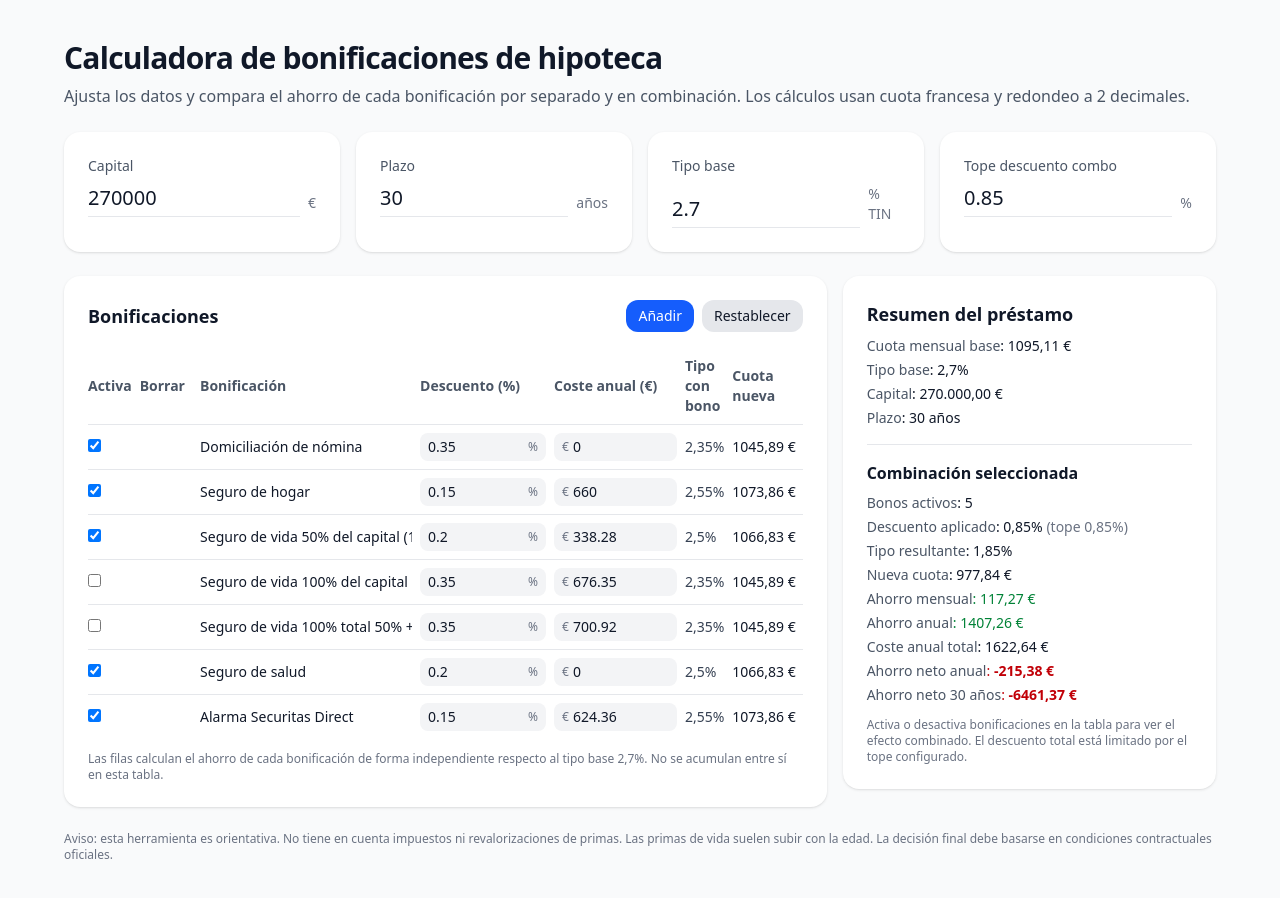
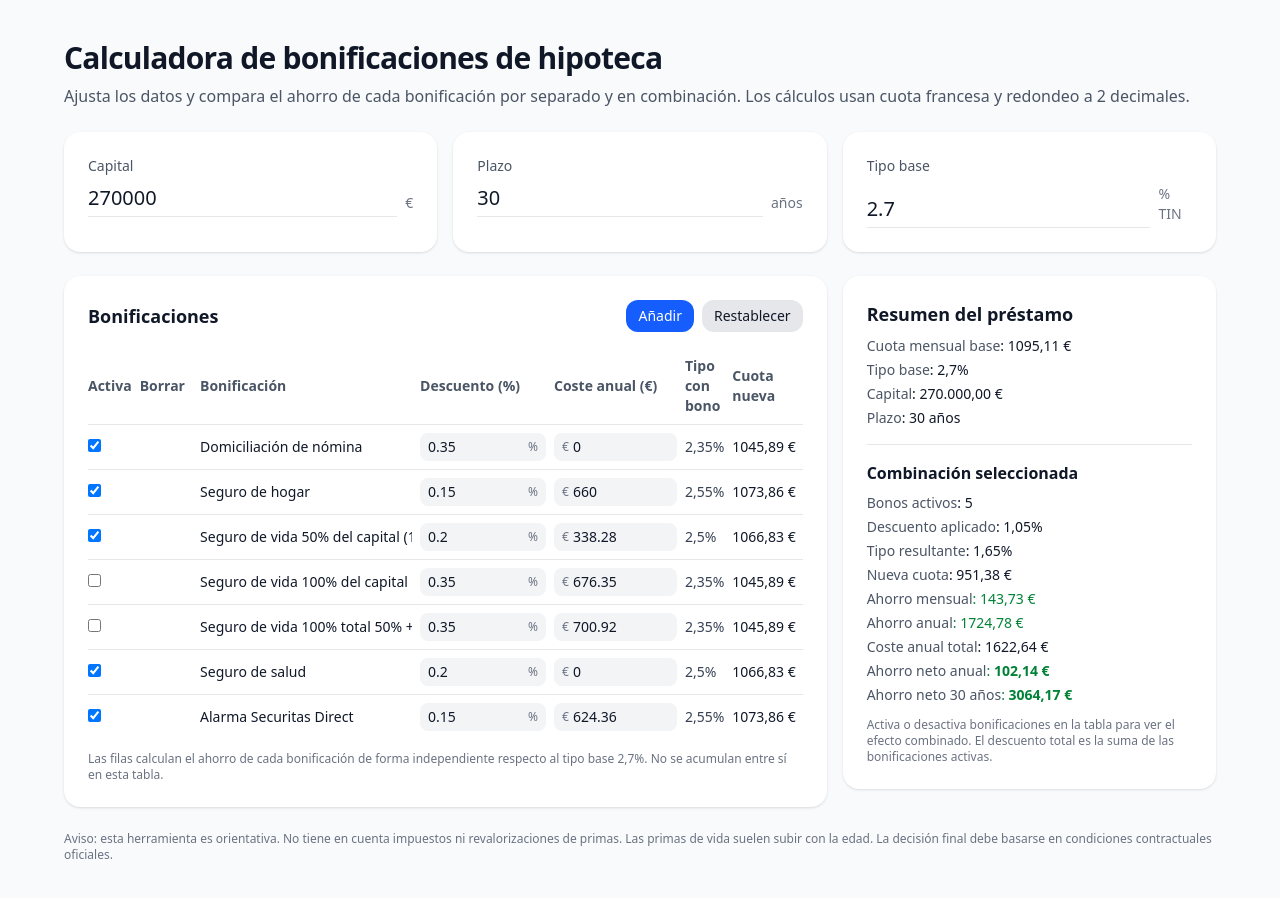
Before and after one commit to victoriano/hipotecas, a React (Vite) app: page / in a window 1280 px wide. Shown: the top 898 px of the page. Built offline with nearby package versions, Linux system fonts and the light colour scheme.

Commit message:
feat: remove combo cap UI and compute sum of active bonuses; lighter row dividers

```diff
--- a/src/MortgageBonusCalculator.tsx
+++ b/src/MortgageBonusCalculator.tsx
@@ -19,7 +19,6 @@ export default function MortgageBonusCalculator() {
   const [capital, setCapital] = useState(270000);
   const [years, setYears] = useState(30);
   const [baseRatePct, setBaseRatePct] = useState(2.7); // % anual
-  const [maxComboDiscountPct, setMaxComboDiscountPct] = useState(0.85); // % máximo bonificable total
 
   // Bonificaciones por defecto según tu email
   const [bonuses, setBonuses] = useState<Bonus[]>([
@@ -77,7 +76,7 @@ export default function MortgageBonusCalculator() {
   const combo = useMemo(() => {
     const enabled = bonuses.filter(b => b.enabled);
     const sumDiscount = enabled.reduce((acc, b) => acc + b.discountPct, 0);
-    const appliedDiscount = Math.min(sumDiscount, maxComboDiscountPct);
+    const appliedDiscount = sumDiscount;
     const comboRate = baseRatePct - appliedDiscount;
     const comboPayment = paymentMonthly(capital, comboRate, nMonths);
     const monthlySaving = basePayment - comboPayment;
@@ -86,7 +85,7 @@ export default function MortgageBonusCalculator() {
     const netAnnual = annualSaving - annualCost;
     const net30y = monthlySaving * nMonths - annualCost * years;
     return { appliedDiscount, comboRate, comboPayment, monthlySaving, annualSaving, annualCost, netAnnual, net30y, enabledCount: enabled.length };
-  }, [bonuses, basePayment, baseRatePct, capital, maxComboDiscountPct, nMonths, years]);
+  }, [bonuses, basePayment, baseRatePct, capital, nMonths, years]);
 
   function updateBonus(id: string, patch: Partial<Bonus>) {
     setBonuses(prev => prev.map(b => b.id === id ? { ...b, ...patch } : b));
@@ -123,7 +122,6 @@ export default function MortgageBonusCalculator() {
     setCapital(270000);
     setYears(30);
     setBaseRatePct(2.7);
-    setMaxComboDiscountPct(0.85);
     setBonuses([
       { id: "nomina", name: "Domiciliación de nómina", discountPct: 0.35, annualCost: 0, enabled: true },
       { id: "hogar", name: "Seguro de hogar", discountPct: 0.15, annualCost: 660, enabled: true },
@@ -162,11 +160,10 @@ export default function MortgageBonusCalculator() {
         </header>
 
         {/* Panel de parámetros del préstamo */}
-        <section className="grid md:grid-cols-4 gap-4">
+        <section className="grid md:grid-cols-3 gap-4">
           <Card title="Capital" subtitle="€" value={capital} onChange={(v)=> setCapital(parseNum(v))} step="1000" />
           <Card title="Plazo" subtitle="años" value={years} onChange={(v)=> setYears(Math.max(1, Math.round(parseNum(v))))} step="1" />
           <Card title="Tipo base" subtitle="% TIN" value={baseRatePct} onChange={(v)=> setBaseRatePct(parseNum(v))} step="0.01" />
-          <Card title="Tope descuento combo" subtitle="%" value={maxComboDiscountPct} onChange={(v)=> setMaxComboDiscountPct(parseNum(v))} step="0.01" />
         </section>
 
         <section className="grid md:grid-cols-3 gap-4">
@@ -252,7 +249,7 @@ export default function MortgageBonusCalculator() {
             <h3 className="font-semibold mb-2">Combinación seleccionada</h3>
             <ul className="text-sm space-y-1">
               <li><span className="text-gray-600">Bonos activos</span>: {combo.enabledCount}</li>
-              <li><span className="text-gray-600">Descuento aplicado</span>: {pct(combo.appliedDiscount)} <span className="text-gray-500">(tope {pct(maxComboDiscountPct)})</span></li>
+              <li><span className="text-gray-600">Descuento aplicado</span>: {pct(combo.appliedDiscount)}</li>
               <li><span className="text-gray-600">Tipo resultante</span>: {pct(combo.comboRate)}</li>
               <li><span className="text-gray-600">Nueva cuota</span>: <span className="font-medium">{eur(combo.comboPayment)}</span></li>
               <li className={combo.monthlySaving >= 0 ? "text-green-700" : "text-red-700"}><span className="text-gray-600">Ahorro mensual</span>: {eur(combo.monthlySaving)}</li>
@@ -261,7 +258,7 @@ export default function MortgageBonusCalculator() {
               <li className={combo.netAnnual >= 0 ? "text-green-700" : "text-red-700"}><span className="text-gray-600">Ahorro neto anual</span>: <span className="font-semibold">{eur(combo.netAnnual)}</span></li>
               <li className={combo.net30y >= 0 ? "text-green-700" : "text-red-700"}><span className="text-gray-600">Ahorro neto 30 años</span>: <span className="font-semibold">{eur(combo.net30y)}</span></li>
             </ul>
-            <p className="text-xs text-gray-500 mt-3">Activa o desactiva bonificaciones en la tabla para ver el efecto combinado. El descuento total está limitado por el tope configurado.</p>
+            <p className="text-xs text-gray-500 mt-3">Activa o desactiva bonificaciones en la tabla para ver el efecto combinado. El descuento total es la suma de las bonificaciones activas.</p>
           </div>
         </section>
 
```
